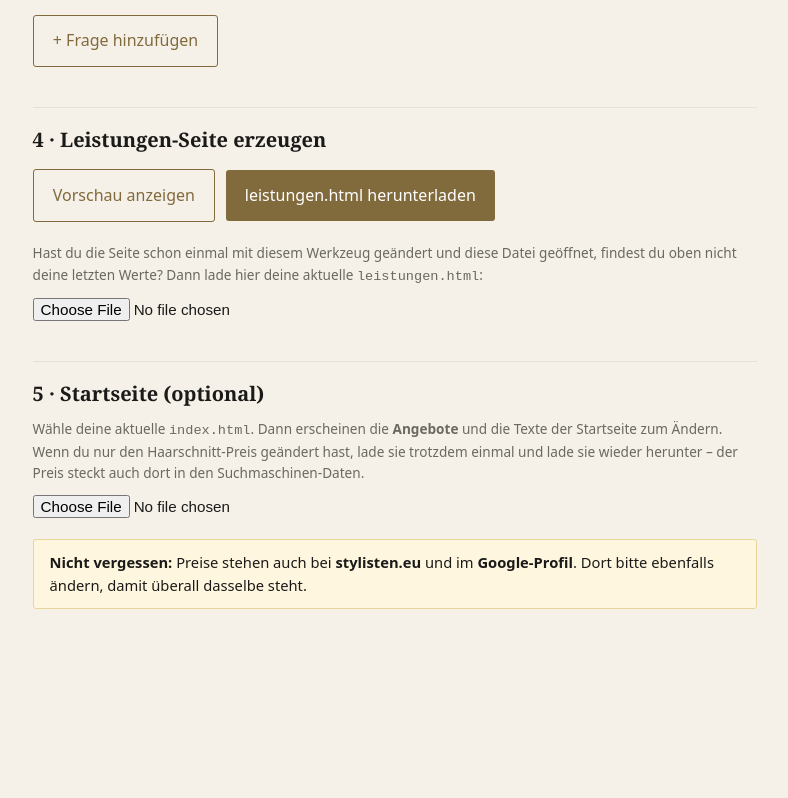
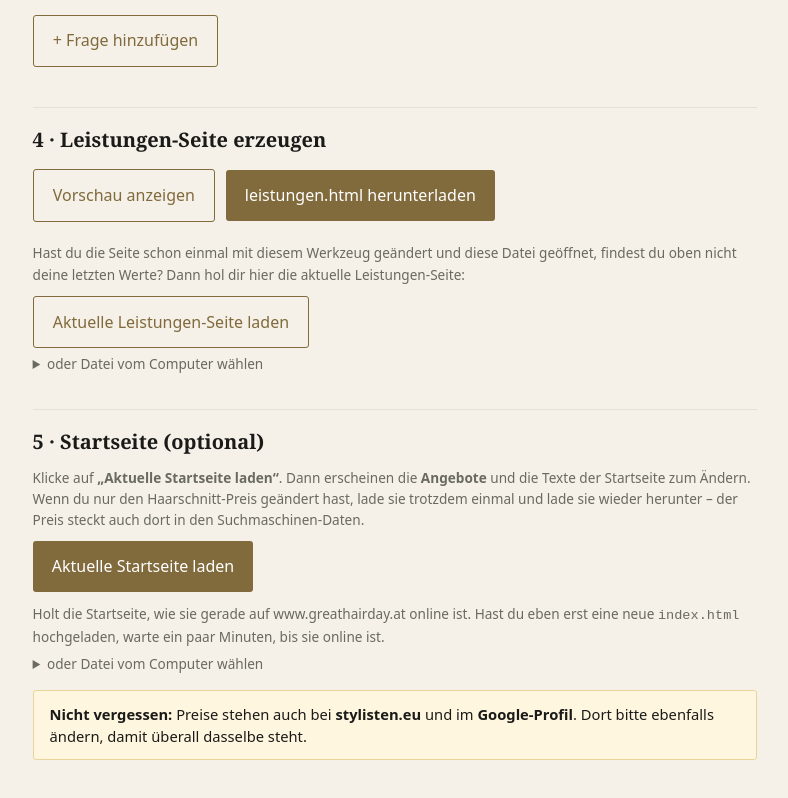
Before and after one commit to mirjamwalenta-a11y/website.greathairday, a plain HTML site: page Preise-und-Texte-bearbeiten.html in a window 1280 px wide. Shown: the part 6032-6830 px from the top of the page, without its empty margins (245-1033 px from the left). Before the commit the page ends 6737 px from the top, so only its background shows below. Drawn offline with Linux system fonts and the light colour scheme.

Commit message:
Werkzeug: aktuelle Startseite/Leistungen-Seite direkt von der Website laden
Co-Authored-By: Claude Opus 5.5 <noreply@anthropic.com>
Claude-Session: https://claude.ai/code/session_018rKzGqij4D58mShStJMPC3

```diff
--- a/Preise-und-Texte-bearbeiten.html
+++ b/Preise-und-Texte-bearbeiten.html
@@ -73,12 +73,19 @@
   <button class="sec" onclick="showPreview()">Vorschau anzeigen</button>
   <button onclick="downloadLeistungen()">leistungen.html herunterladen</button>
   <div id="preview"><iframe id="frame" title="Vorschau"></iframe></div>
-  <p class="hint" style="margin-top:1rem">Hast du die Seite schon einmal mit diesem Werkzeug geändert und diese Datei geöffnet, findest du oben nicht deine letzten Werte? Dann lade hier deine aktuelle <code>leistungen.html</code>:</p>
-  <input type="file" accept=".html,text/html" onchange="loadLeistungen(this.files[0]); this.value=''">
+  <p class="hint" style="margin-top:1rem">Hast du die Seite schon einmal mit diesem Werkzeug geändert und diese Datei geöffnet, findest du oben nicht deine letzten Werte? Dann hol dir hier die aktuelle Leistungen-Seite:</p>
+  <button class="sec" onclick="vomServer('leistungen.html', loadLeistungen)">Aktuelle Leistungen-Seite laden</button>
+  <details class="hint"><summary>oder Datei vom Computer wählen</summary>
+    <input type="file" accept=".html,text/html" onchange="loadLeistungen(this.files[0]); this.value=''">
+  </details>
 
   <h2>5 · Startseite (optional)</h2>
-  <p class="hint">Wähle deine aktuelle <code>index.html</code>. Dann erscheinen die <strong>Angebote</strong> und die Texte der Startseite zum Ändern. Wenn du nur den Haarschnitt-Preis geändert hast, lade sie trotzdem einmal und lade sie wieder herunter – der Preis steckt auch dort in den Suchmaschinen-Daten.</p>
-  <input type="file" accept=".html,text/html" onchange="loadIndex(this.files[0]); this.value=''">
+  <p class="hint">Klicke auf <strong>„Aktuelle Startseite laden“</strong>. Dann erscheinen die <strong>Angebote</strong> und die Texte der Startseite zum Ändern. Wenn du nur den Haarschnitt-Preis geändert hast, lade sie trotzdem einmal und lade sie wieder herunter – der Preis steckt auch dort in den Suchmaschinen-Daten.</p>
+  <button onclick="vomServer('index.html', loadIndex)">Aktuelle Startseite laden</button>
+  <p class="hint">Holt die Startseite, wie sie gerade auf www.greathairday.at online ist. Hast du eben erst eine neue <code>index.html</code> hochgeladen, warte ein paar Minuten, bis sie online ist.</p>
+  <details class="hint"><summary>oder Datei vom Computer wählen</summary>
+    <input type="file" accept=".html,text/html" onchange="loadIndex(this.files[0]); this.value=''">
+  </details>
   <div id="angeboteBox" style="display:none">
     <h3>Angebote mit Zeitraum</h3>
     <p class="hint">Jedes Angebot erscheint auf der Startseite nur vom Start- bis einschließlich zum Enddatum und verschwindet danach von selbst. Abgelaufene Angebote kannst du hier löschen oder mit neuen Daten wiederverwenden (z. B. nächstes Jahr).<br>Zu jedem Angebot kannst du ein <strong>Foto</strong> (wird automatisch verkleinert) und eine <strong>PDF-Datei</strong> (z. B. Flyer, bis 1,5 MB) hinzufügen – beides wird in die <code>index.html</code> eingebaut, du lädst also weiterhin nur diese eine Datei hoch.</p>
@@ -251,9 +258,18 @@ function downloadLeistungen() {
   download('leistungen.html', build());
   toast('leistungen.html wurde heruntergeladen. Jetzt auf GitHub hochladen.');
 }
+// Datei direkt von der eigenen Website holen (das Werkzeug liegt im selben Ordner)
+async function vomServer(name, laden) {
+  if (location.protocol === 'file:') { toast('Das geht nur, wenn das Werkzeug über www.greathairday.at geöffnet ist. Bitte „oder Datei vom Computer wählen“ nutzen.'); return; }
+  try {
+    const r = await fetch(name + '?t=' + Date.now(), { cache: 'no-store' });
+    if (!r.ok) throw 0;
+    await laden(await r.text());
+  } catch (e) { toast(name + ' konnte nicht geladen werden. Bitte Internetverbindung prüfen oder „oder Datei vom Computer wählen“ nutzen.'); }
+}
 async function loadLeistungen(file) {
   if (!file) return;
-  const txt = await file.text();
+  const txt = typeof file === 'string' ? file : await file.text();
   const m = txt.match(/<script type="application\/json" id="seite-daten">([\s\S]*?)<\/script>/);
   if (!m) { toast('In dieser Datei fehlen die gespeicherten Werte – bitte die zuletzt mit diesem Werkzeug erzeugte leistungen.html wählen.'); return; }
   try {
@@ -264,7 +280,7 @@ async function loadLeistungen(file) {
     // Texte aus älteren Versionen, in denen Föhnen/Tönung noch im Beschreibungstext standen, nicht übernehmen
     for (const k in d.texts) if (k in merged.texts && !/\{(haarschnitt_fohn|tonung)\}/.test(d.texts[k]) || !(k in merged.texts)) merged.texts[k] = d.texts[k];
     merged.faq = d.faq;
-    data = merged; renderAll(); toast('Werte aus deiner Datei geladen.');
+    data = merged; renderAll(); toast('Aktuelle Werte geladen.');
   } catch (e) { toast('Die Datei konnte nicht gelesen werden.'); }
 }
 
@@ -402,7 +418,7 @@ function dateiFeld(a) {
 }
 async function loadIndex(file) {
   if (!file) return;
-  indexSrc = await file.text();
+  indexSrc = typeof file === 'string' ? file : await file.text();
   const doc = new DOMParser().parseFromString(indexSrc, 'text/html');
   indexFields = {};
   doc.querySelectorAll('[data-edit]').forEach(el => { indexFields[el.getAttribute('data-edit')] = el.textContent.replace(/\s+/g, ' ').trim(); });
@@ -420,6 +436,7 @@ async function loadIndex(file) {
   if (angebote) renderAngebote();
   if (!Object.keys(indexFields).length) { toast('In dieser Datei wurden keine bearbeitbaren Texte gefunden.'); indexSrc = null; return; }
   renderIndex();
+  toast('Startseite geladen – unten kannst du jetzt Angebote und Texte ändern.');
 }
 function downloadIndex() {
   if (!indexSrc || !validate() || !checkAngebote()) return;
```
Also changed, not shown: 1 other file.
